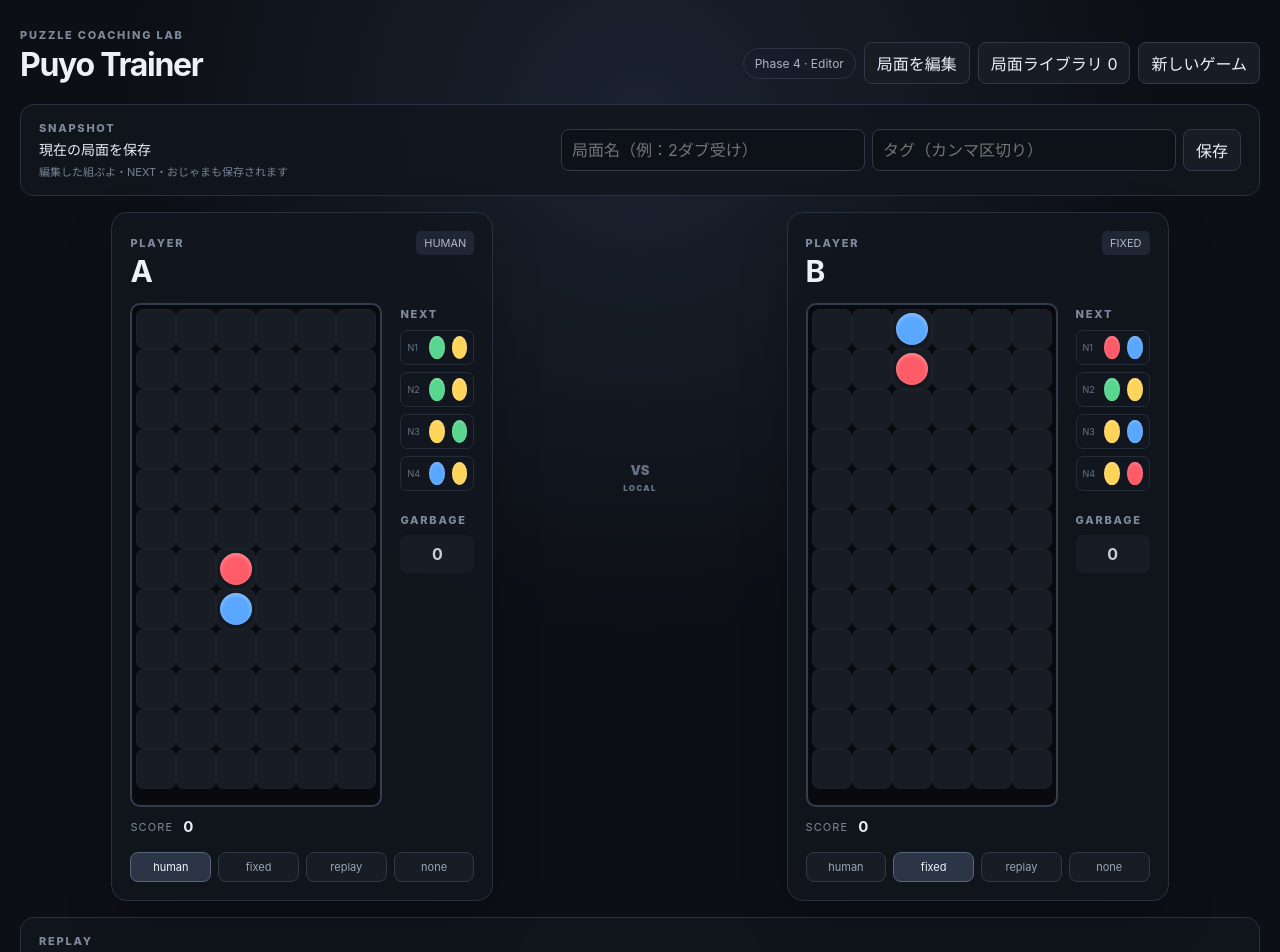
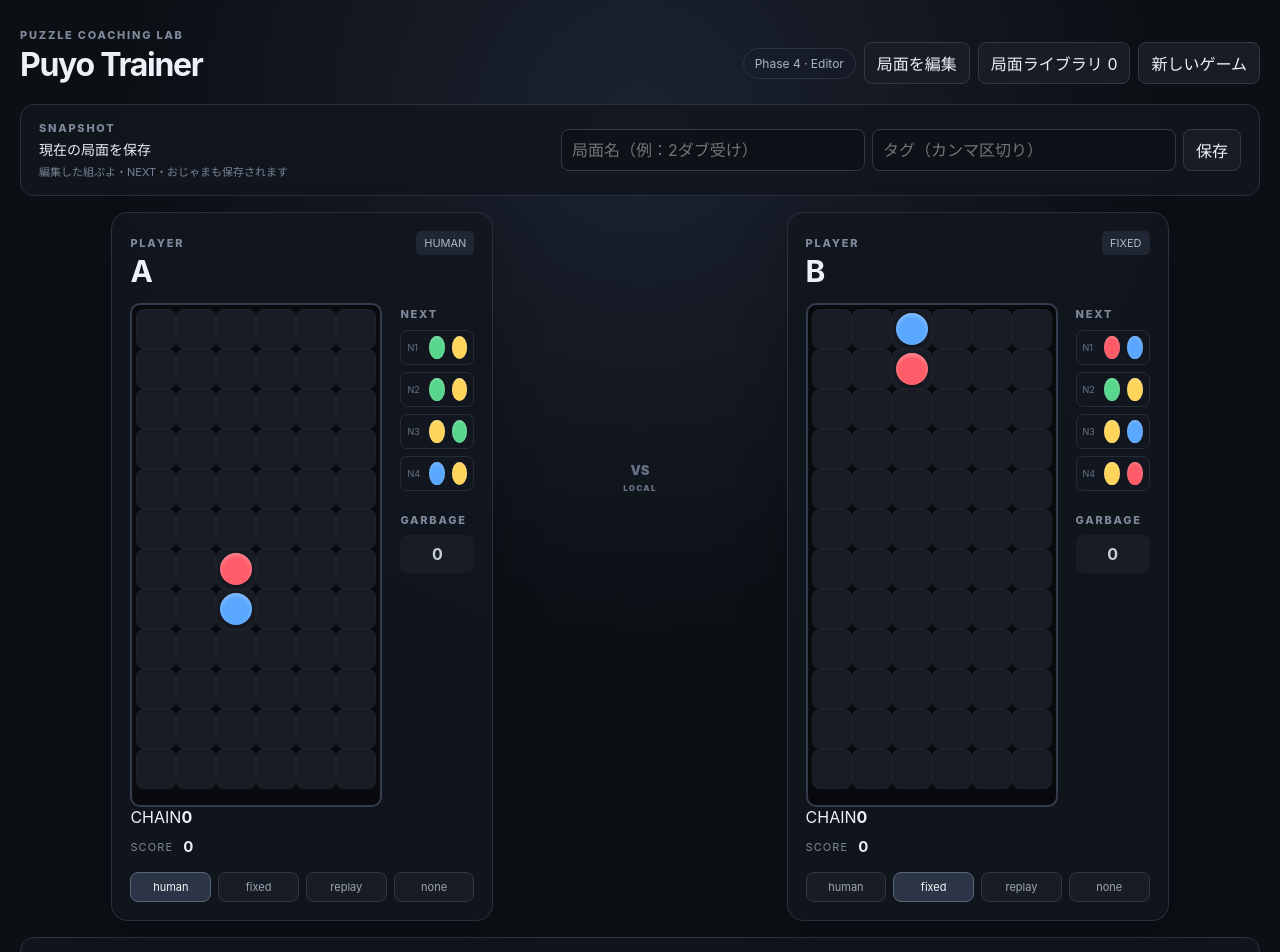
Before and after one commit to doming0202/Puyo-trainer, a React (Vite) app: page / in a window 1280 px wide. Shown: the top 952 px of the page. Built offline with nearby package versions, Linux system fonts and the light colour scheme.

Commit message:
Slow down chain resolution and show combo counter

```diff
--- a/src/App.tsx
+++ b/src/App.tsx
@@ -42,7 +42,6 @@ export default function App() {
   const refreshSnapshots = useCallback(async () => { try { setSnapshots(await listSnapshots()) } catch { setMessage('局面ライブラリを読み込めませんでした') } }, [])
   useEffect(() => { void refreshSnapshots() }, [refreshSnapshots])
 
-  const commitGame = (nextGame: GameState) => { setGame(nextGame); setReplay((r) => appendFrame(r, nextGame)) }
   const editPlayerState = (fn: (player: PlayerState) => PlayerState) => setGame((current) => { const players: [PlayerState, PlayerState] = [...current.players] as [PlayerState, PlayerState]; players[editPlayer] = fn(players[editPlayer]); return { ...current, players } })
 
   const dispatch = useCallback((playerIndex: 0 | 1, action: Parameters<typeof updatePlayer>[1]) => {
@@ -54,7 +53,7 @@ export default function App() {
     window.addEventListener('keydown', onKeyDown); return () => window.removeEventListener('keydown', onKeyDown)
   }, [dispatch])
 
-  useEffect(() => { const timer = window.setInterval(() => setGame((current) => { if (!current.running) return current; const players: [PlayerState, PlayerState] = [...current.players] as [PlayerState, PlayerState]; players.forEach((player, index) => { if (player.controlMode === 'human') players[index] = updatePlayer(player, 'soft-drop') }); const nextGame = { ...current, players, tick: current.tick + 1 }; setReplay((r) => appendFrame(r, nextGame)); return nextGame }), 900); return () => window.clearInterval(timer) }, [])
+  useEffect(() => { const timer = window.setInterval(() => setGame((current) => { if (!current.running) return current; const players: [PlayerState, PlayerState] = [...current.players] as [PlayerState, PlayerState]; players.forEach((player, index) => { if (player.controlMode === 'human' && !player.resolution) players[index] = updatePlayer(player, 'soft-drop') }); const nextGame = { ...current, players, tick: current.tick + 1 }; setReplay((r) => appendFrame(r, nextGame)); return nextGame }), 900); return () => window.clearInterval(timer) }, [])
   useEffect(() => { const timer = window.setInterval(() => setGame((current) => {
     if (!current.running || !current.players.some((player) => player.resolution)) return current
     const players: [PlayerState, PlayerState] = [...current.players] as [PlayerState, PlayerState]
@@ -62,7 +61,7 @@ export default function App() {
     const nextGame = { ...current, players, tick: current.tick + 1 }
     setReplay((r) => appendFrame(r, nextGame))
     return nextGame
-  }), 180); return () => window.clearInterval(timer) }, [])
+  }), 420); return () => window.clearInterval(timer) }, [])
   useEffect(() => { const timer = window.setInterval(() => setReplay((current) => { if (!current.playing || current.frames.length < 2) return current; const next = moveCursor(current, 1); setGame(frameToGame(next.frames[next.cursor], false)); return next.cursor === current.frames.length - 1 ? { ...next, playing: false } : next }), Math.max(40, 250 / replay.speed)); return () => window.clearInterval(timer) }, [replay.speed])
 
   const setMode = (index: 0 | 1, mode: PlayerState['controlMode']) => setGame((current) => { const players: [PlayerState, PlayerState] = [...current.players] as [PlayerState, PlayerState]; players[index] = { ...players[index], controlMode: mode }; return { ...current, players } })
@@ -96,4 +95,4 @@ export default function App() {
   </main>
 }
 
-function PlayerPanel({ title, player, onMode, nextVisible }: { title: string; player: PlayerState; onMode: (mode: PlayerState['controlMode']) => void; nextVisible: number }) { return <article className="player-card"><div className="player-header"><div><span className="player-label">PLAYER</span><h2>{title}</h2></div><span className={`mode ${player.controlMode}`}>{player.controlMode}</span></div><div className="game-row"><div><BoardView player={player} /><div className="score">SCORE <b>{player.score.toLocaleString()}</b>{player.chain > 0 && <span>CHAIN {player.chain}</span>}</div></div><aside><div className="aside-label">NEXT</div><NextView player={{ ...player, next: player.next.slice(0, nextVisible) }} /><div className="aside-label garbage-label">GARBAGE</div><div className="garbage">{player.garbage}</div></aside></div><div className="mode-buttons">{(['human', 'fixed', 'replay', 'none'] as const).map((mode) => <button className={player.controlMode === mode ? 'selected' : ''} key={mode} onClick={() => onMode(mode)}>{mode}</button>)}</div></article> }
+function PlayerPanel({ title, player, onMode, nextVisible }: { title: string; player: PlayerState; onMode: (mode: PlayerState['controlMode']) => void; nextVisible: number }) { return <article className="player-card"><div className="player-header"><div><span className="player-label">PLAYER</span><h2>{title}</h2></div><span className={`mode ${player.controlMode}`}>{player.controlMode}</span></div><div className="game-row"><div className="board-stage"><BoardView player={player} /><div className={`chain-counter ${player.chain > 0 ? 'visible' : ''}`} aria-live="polite"><span>CHAIN</span><strong>{player.chain}</strong></div><div className={`resolution-state ${player.resolution ? 'visible' : ''}`}>{player.resolution?.stage === 'clear' ? 'CLEAR' : player.resolution ? 'DROP' : ''}</div><div className="score">SCORE <b>{player.score.toLocaleString()}</b>{player.chain > 0 && <span>CHAIN {player.chain}</span>}</div></div><aside><div className="aside-label">NEXT</div><NextView player={{ ...player, next: player.next.slice(0, nextVisible) }} /><div className="aside-label garbage-label">GARBAGE</div><div className="garbage">{player.garbage}</div></aside></div><div className="mode-buttons">{(['human', 'fixed', 'replay', 'none'] as const).map((mode) => <button className={player.controlMode === mode ? 'selected' : ''} key={mode} onClick={() => onMode(mode)}>{mode}</button>)}</div></article> }
```
